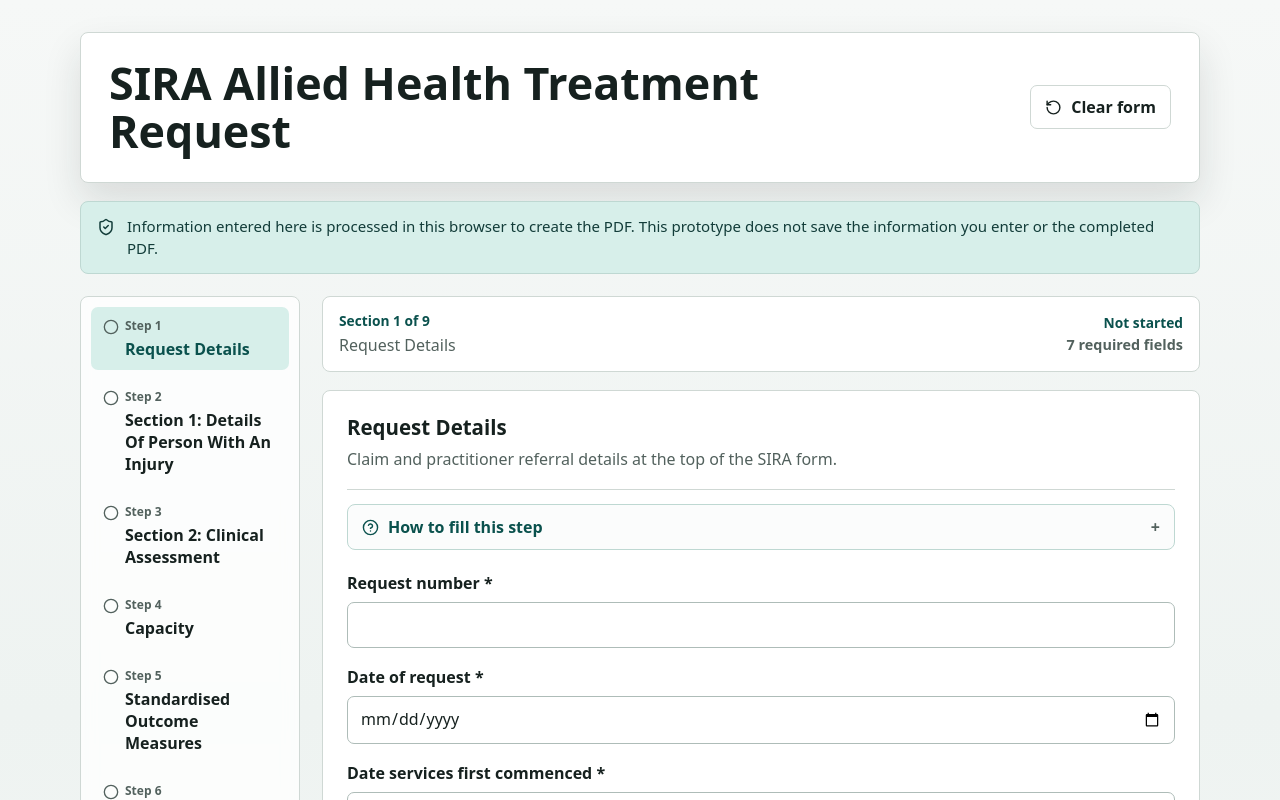
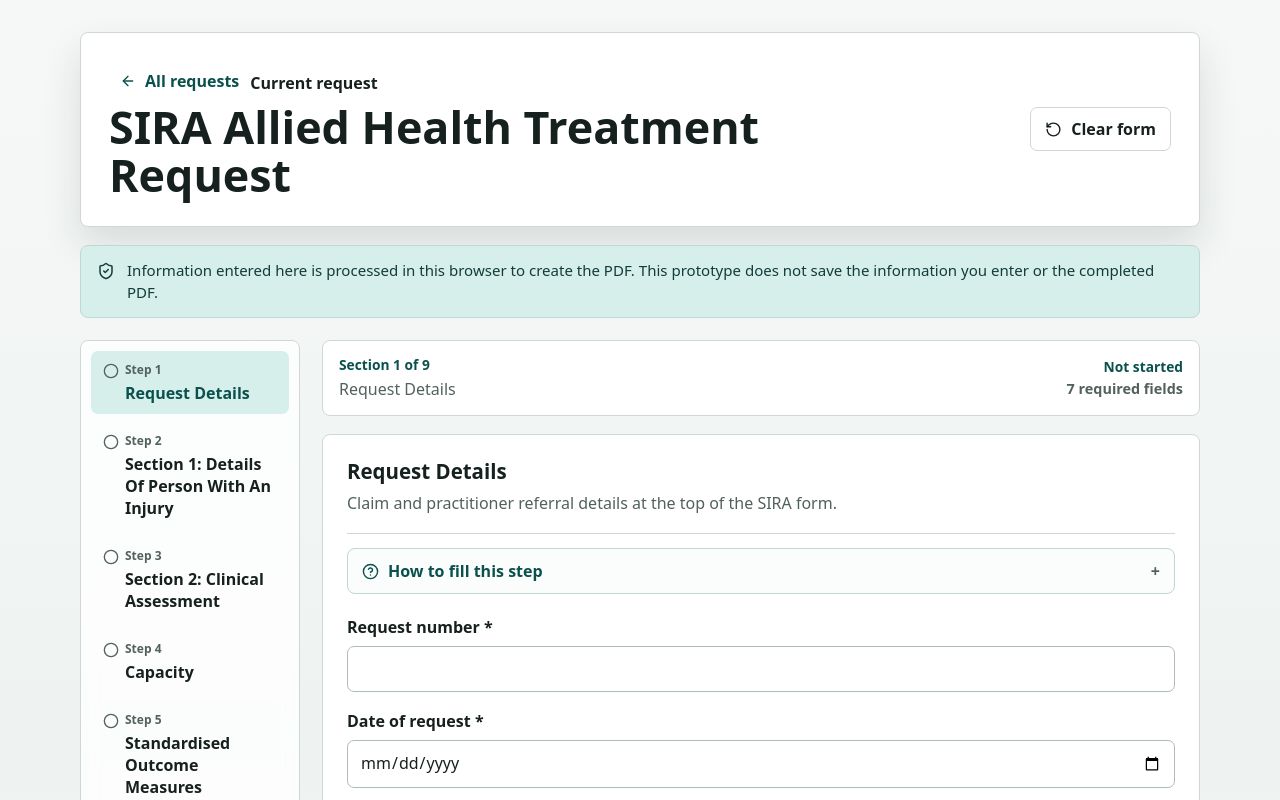
Before and after one commit to hj90/AHTR, a React (Vite) app: page / in a window 1280 px wide. Both pictures are taken after a click on the button "Start form". Shown: the top 800 px of the page. Built offline with nearby package versions, Linux system fonts and the light colour scheme.

Commit message:
Add form header back navigation

```diff
--- a/src/screens/FormScreen.tsx
+++ b/src/screens/FormScreen.tsx
@@ -13,6 +13,7 @@
   activeSectionId: string | null;
   onChange: (fieldId: string, value: FieldValue) => void;
   onSectionChange: (sectionId: string) => void;
+  onBackHome: () => void;
   onReview: () => void;
   onClear: () => void;
   draftSummary?: string | null;
@@ -25,6 +26,7 @@
   activeSectionId,
   onChange,
   onSectionChange,
+  onBackHome,
   onReview,
   onClear,
   draftSummary,
@@ -49,7 +51,17 @@
   return (
     <main className="workspace-shell">
       <header className="workspace-header">
-        <div>
+        <div className="form-header-copy">
+          <div className="form-request-navigation">
+            <button className="text-action form-back-home" type="button" onClick={onBackHome}>
+              <ArrowLeft aria-hidden="true" size={16} />
+              All requests
+            </button>
+            <span className="form-header-divider" aria-hidden="true" />
+            {values.personName ? <strong>{String(values.personName)}</strong> : <strong>Current request</strong>}
+            {values.claimNumber ? <span className="form-header-claim">{String(values.claimNumber)}</span> : null}
+            {values.requestNumber ? <span>Request {String(values.requestNumber)}</span> : null}
+          </div>
           <h1>{template.name}</h1>
         </div>
         <button className="ghost-action" type="button" onClick={onClear}>
```
